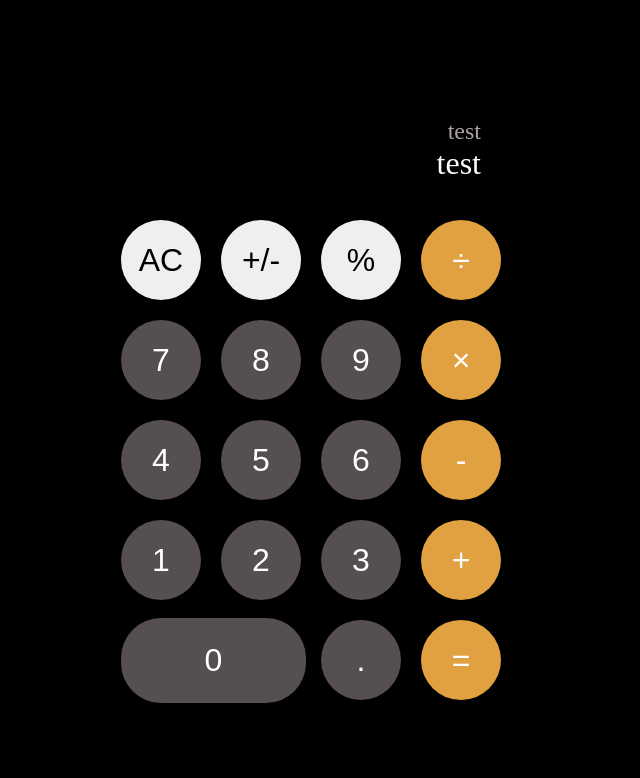
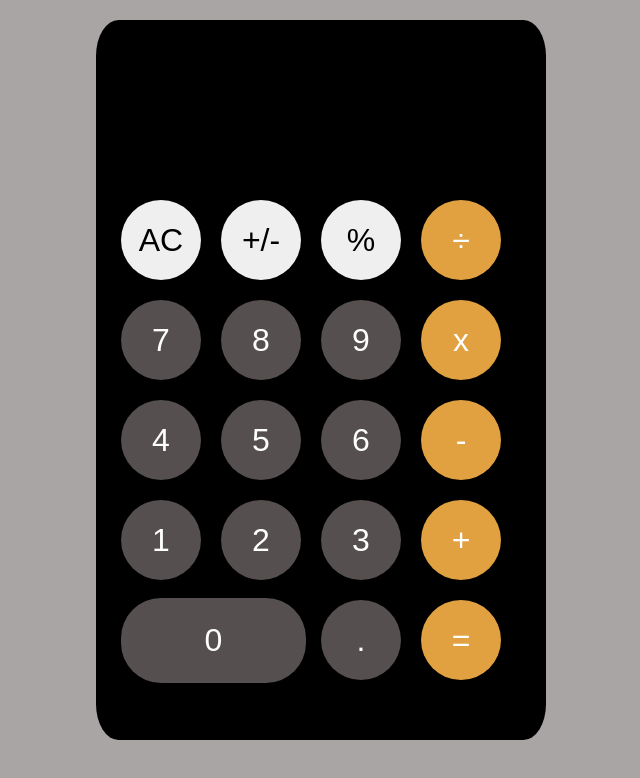
Before and after one commit to PJenkins28/calculator, a plain HTML site: page index.html in a window 1280 px wide. Shown: the whole page, without its empty margins (319-959 px from the left). Drawn offline with Linux system fonts and the light colour scheme.

Commit message:
improved UI styling

```diff
--- a/index.html
+++ b/index.html
@@ -10,28 +10,28 @@
 <body>
     <section class="calc-grid">
         <div class="output">
-            <div id="previous">test</div>
-            <div id="current">test</div>
+            <div data-previous id="previous"></div>
+            <div data-current id="current"></div>
         </div>
-        <button class="light">AC</button>
-        <button class="light">+/-</button>
-        <button class="light">%</button>
-        <button class="orange">÷</button>
-        <button class="dark">7</button>
-        <button class="dark">8</button>
-        <button class="dark">9</button>
-        <button class="orange">×</button>
-        <button class="dark">4</button>
-        <button class="dark">5</button>
-        <button class="dark">6</button>
-        <button class="orange">-</button>
-        <button class="dark">1</button>
-        <button class="dark">2</button>
-        <button class="dark">3</button>
-        <button class="orange">+</button>
-        <button class="dark" id="oblong">0</button>
-        <button class="dark">.</button>
-        <button class="orange">=</button>
+        <button data-all-clear class="light">AC</button>
+        <button data-operation class="light">+/-</button>
+        <button data-operation class="light">%</button>
+        <button data-operation class="orange">÷</button>
+        <button data-number class="dark">7</button>
+        <button data-number class="dark">8</button>
+        <button data-number class="dark">9</button>
+        <button data-operation class="orange">x</button>
+        <button data-number class="dark">4</button>
+        <button data-number class="dark">5</button>
+        <button data-number class="dark">6</button>
+        <button data-operation class="orange">-</button>
+        <button data-number class="dark">1</button>
+        <button data-number class="dark">2</button>
+        <button data-number class="dark">3</button>
+        <button data-operation class="orange">+</button>
+        <button data-number class="dark" id="oblong">0</button>
+        <button data-number class="dark">.</button>
+        <button data-equals class="orange">=</button>
     </section>
 
 </body>
--- a/main.js
+++ b/main.js
@@ -1,3 +1,10 @@
+// DOM Elements
+const numberBtns = document.querySelectorAll('[data-number]') // selects all number buttons
+const operationBtns = document.querySelectorAll('[data-operation]') // selects all operators
+const allClearBtn = document.querySelector('[data-all-clear]') // selects all clear button
+const equalsBtn = document.querySelector('[data-equals]') // selects equals button
+const previousOperandElement = document.querySelector('[data-previous]')
+const currentOperandElement = document.querySelector('[data-current]')
 // add
 function add(a,b) {
     return a + b;
--- a/style.css
+++ b/style.css
@@ -1,19 +1,27 @@
+* {
+    box-sizing: border-box;
+}
 body {
     padding: 0;
     margin: 0;
-    background: rgb(84, 82, 82);
+    background: rgb(169, 165, 165);
+    display: flex;
+    justify-content: center;
+    align-content: center;
 }
 .calc-grid {
     display: grid;
     justify-content: center;
     align-content: center;
     align-items: center;
-    min-height: 100vh;
+    min-height: 90vh;
+    width: 450px;
+    margin: 20px 0px 0px 0px;
     grid-template-columns: repeat(4, 100px);
     grid-template-rows: minmax(120px, auto) repeat(5, 100px);
     /* grid-auto-columns: 1fr; */
     background-color: black;
-
+    border-radius: 5%;
 }
 .calc-grid > button {
     cursor: pointer;
@@ -22,6 +30,7 @@ body {
     height: 80px;
     border-radius: 50%;
     border: black;
+
     /* border: 1px solid rgb(84, 82, 82); */
 }
 .calc-grid > .dark:hover, .orange:hover {
@@ -32,6 +41,8 @@ body {
     background-color: rgb(255, 255, 255);
     color: rgb(106, 98, 98);
     border: 2px solid rgb(255, 255, 255);
+    color: black;
+
 }
 .dark, .orange {
     color: white;
@@ -59,9 +70,11 @@ body {
     display: flex;
     flex-direction: column;
     align-items: flex-end;
+    word-wrap: break-word; /* allows break in middle of word */
+    word-break: break-all; /* allows all words to be broken */
 
 }
 #previous {
-    color:rgb(173, 162, 162);
+    color:rgb(180, 169, 169);
     font-size: 1.5rem;
 }
```
